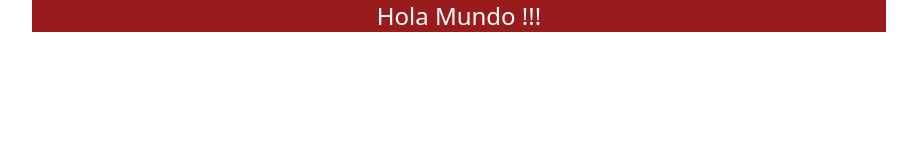
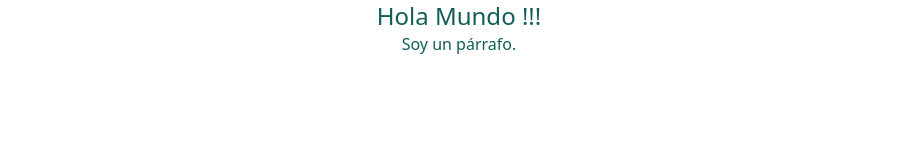
Before and after one commit to Alan-Mendoza/learning-tailwindcss, a website: page src/index.html in a window 1280 px wide. Shown: the whole page, without its empty margins (181-1098 px from the left). Drawn offline with Linux system fonts and the light colour scheme.

Commit message:
Modificando colores y personalizando valores con Tailwind Css

```diff
--- a/src/index.html
+++ b/src/index.html
@@ -8,6 +8,12 @@
     <title>Instalación</title>
 </head>
 <body>
-    <h1 class="text-2xl bg-red-800 text-white w-2/3 mx-auto text-center">Hola Mundo !!!</h1>
+    <div class="text-center text-teal-800">
+        <!-- <h1 class="text-2xl text-cyan-500 text-[50px]">Hola Mundo !!!</h1> -->
+        <h1 class="text-2xl">Hola Mundo !!!</h1>
+        <p>Soy un párrafo.</p>
+        <!-- <p class="text-[#ccc333]">Texto personalizado.</p> -->
+        <!-- <p class="text-[skyblue]">Segundo Texto personalizado.</p> -->
+    </div>
 </body>
 </html>
```
Also changed, not shown: src/css/estilos.css.
